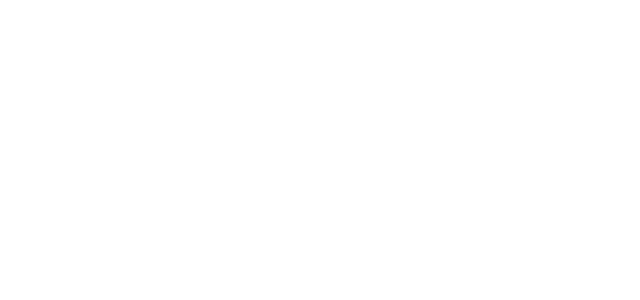
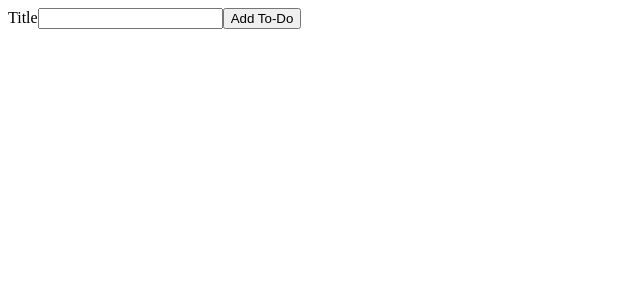
Before and after one commit to geet1987/Todo-List-with-useReducer---ReactJS-UseReducer-Hook-Intro-to-useReducer-Redu---2ni7niiaf9jg, a React app: page / in a window 1280 px wide. Shown: the top 300 px of the page, without its empty margins (0-640 px from the left). Built offline with nearby package versions, Linux system fonts and the light colour scheme.

Commit message:
Update AddTodo.js

```diff
--- a/src/components/AddTodo.js
+++ b/src/components/AddTodo.js
@@ -1,12 +1,23 @@
-import React from "react"
+import React, { useRef } from "react"
 
 const AddTodo = ({ dispatch }) => {
-
+    const inpRef = useRef();
+    const handleSubmit = (e)=> {
+        e.preventDefault();
+        let title = inpRef.current.value;
+        if(!title) return;
+        let id = Date.now();
+        console.log(title,id);
+        dispatch({type : 'addTodo', obj: {title,id}})
+        inpRef.current.value = '';
+    }
 
     return (
-        <>
-
-        </>
+        <form id="todo-form" onSubmit={handleSubmit}>
+            <label htmlFor="todo-input">Title</label>
+            <input type="text" id="todo-input" ref={inpRef}/>
+            <button type="submit">Add To-Do</button>
+        </form>
     )
 }
 
```
